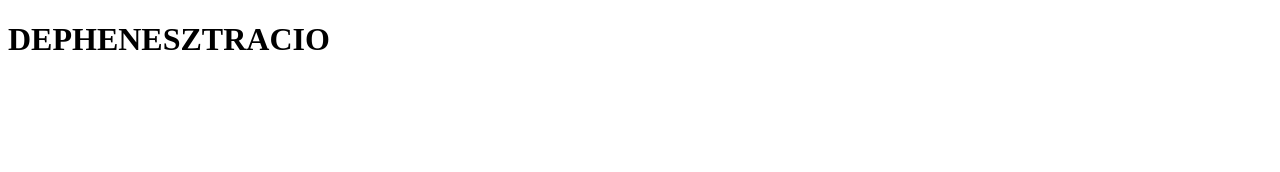
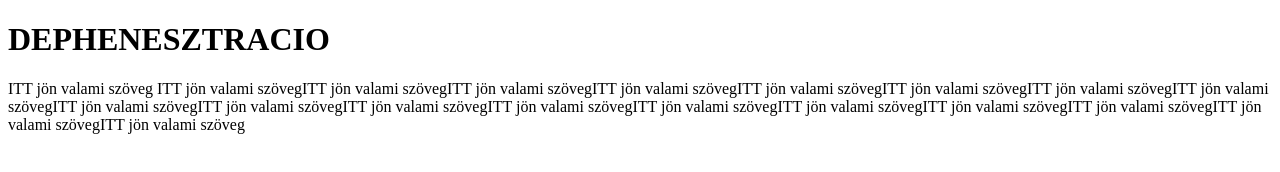
Before and after one commit to mj6g/portfolio_oldalam, a plain HTML site: page index.html in a window 1280 px wide. Drawn offline with Linux system fonts and the light colour scheme.

Commit message:
2verzio dhepolap

```diff
--- a/index.html
+++ b/index.html
@@ -11,17 +11,7 @@
 
     <h1>DEPHENESZTRACIO</h1>
 
-<article></article>
-
-
-
-
-
-
-
-
-
-
+    <article>ITT jön valami szöveg ITT jön valami szövegITT jön valami szövegITT jön valami szövegITT jön valami szövegITT jön valami szövegITT jön valami szövegITT jön valami szövegITT jön valami szövegITT jön valami szövegITT jön valami szövegITT jön valami szövegITT jön valami szövegITT jön valami szövegITT jön valami szövegITT jön valami szövegITT jön valami szövegITT jön valami szövegITT jön valami szöveg</article>
 
 
 </body>
```
Also changed, not shown: jegyzet.txt.
